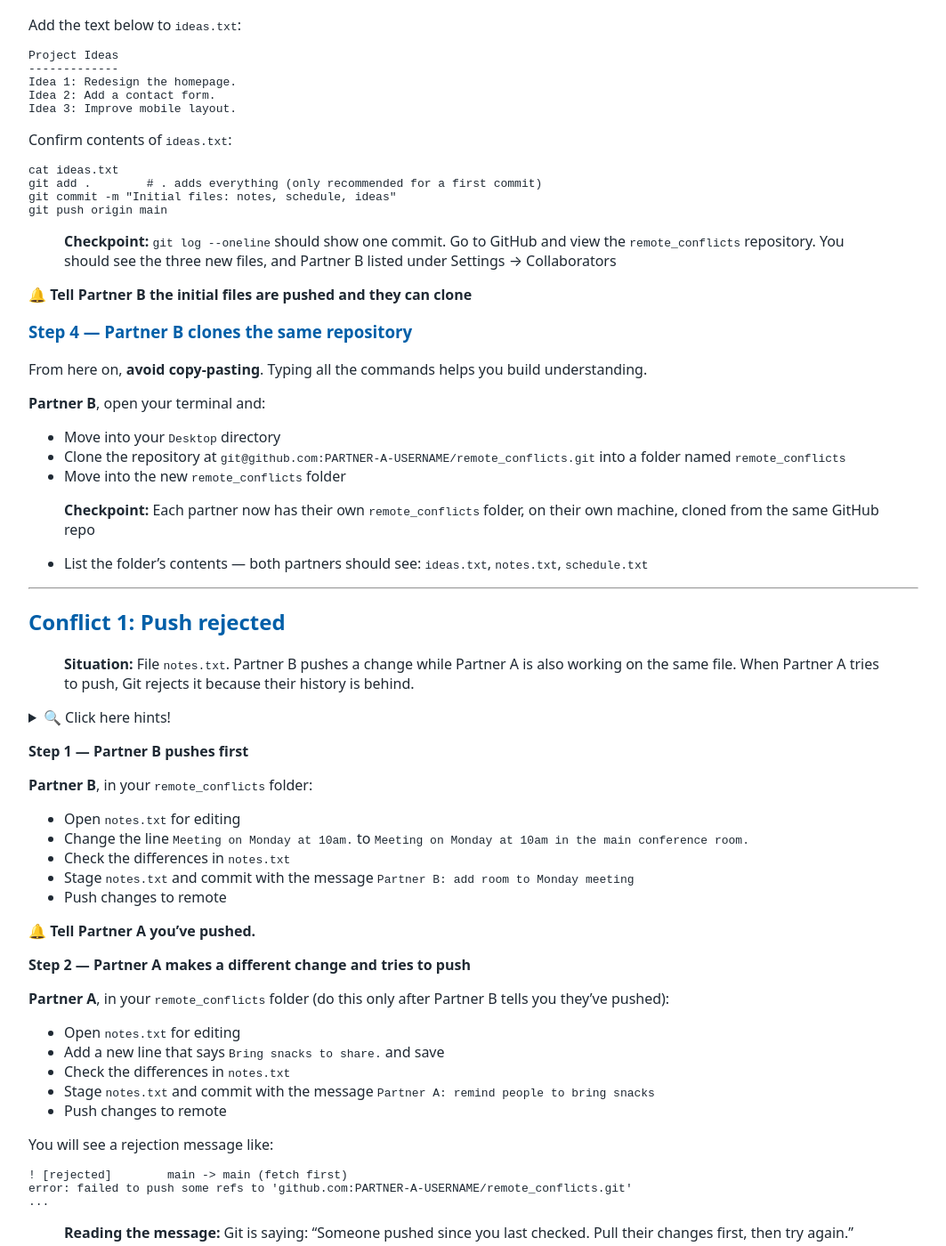
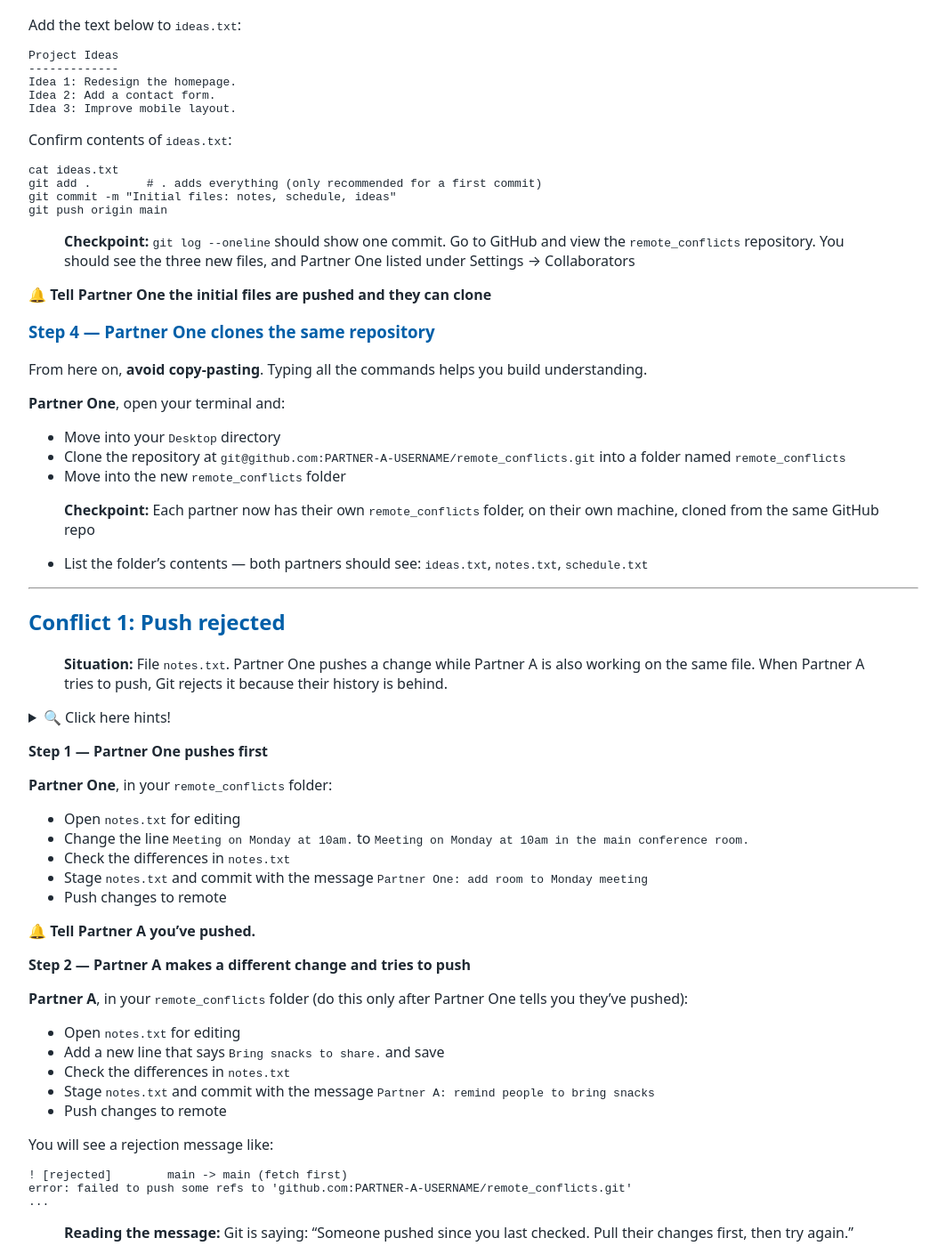
Before and after one commit to tu-delft-library/intermediate_version_control_with_git, a Jekyll site: the page built from material_for_participants/PRACTICAL_remote_conflicts.md, in a window 1280 px wide and 1400 px high, scrolled down 2194 px. Shown: the whole window at 89% size, without its empty margins (108-1171 px from the left). Built offline with Jekyll 4.4.1, drawn with Linux system fonts in a browser that asks for light colours; our own code applies the rules of GitHub Pages for plain Markdown files; some of the changed text lies outside the part shown.

Commit message:
PRACTICAL: renaming Partner B with Partner One

````diff
--- a/material_for_participants/PRACTICAL_remote_conflicts.md
+++ b/material_for_participants/PRACTICAL_remote_conflicts.md
@@ -1,6 +1,6 @@
 # PRACTICAL | Conflicts with Remote Repositories (Pair Exercise)
 
-This version is done with a real partner instead of two clones on one machine. You'll play the roles **Partner A** and **Partner B**. Decide now who is who — Partner A owns the repository, Partner B is invited as a collaborator.
+You'll play the roles **Partner A** and **Partner One**. Decide now who is who — Partner A owns the repository, Partner One is invited as a collaborator.
 
 At several points you must **wait for your partner** before continuing — these are marked with 🔔.
 
@@ -48,23 +48,23 @@ Click on the `SSH` tab and copy the clone URL. It will look like:
 git@github.com:PARTNER-A-USERNAME/remote_conflicts.git
 ```
 
-### Step 2 — Partner A adds Partner B as a collaborator
+### Step 2 — Partner A adds Partner One as a collaborator
 
 **Partner A:**
 
 - In the new repository, go to **Settings → Collaborators**
 - Click **Add people**
-- Enter Partner B's GitHub username or the email tied to their GitHub account
+- Enter Partner One's GitHub username or the email tied to their GitHub account
 - Send the invite
 
-🔔 **Tell Partner B their GitHub invite has been sent**
+🔔 **Tell Partner One their GitHub invite has been sent**
 
-**Partner B:**
+**Partner One:**
 
 - Check your email or your GitHub notifications for the invite
 - Accept it
 
-🔔 **Partner B confirms to Partner A** that the invite has been accepted
+🔔 **Partner One confirms to Partner A** that the invite has been accepted
 
 ### Step 3 — Partner A clones it and adds the starting files
 
@@ -126,15 +126,15 @@ git commit -m "Initial files: notes, schedule, ideas"
 git push origin main
 ```
 
-> **Checkpoint:** `git log --oneline` should show one commit. Go to GitHub and view the `remote_conflicts` repository. You should see the three new files, and Partner B listed under Settings → Collaborators
+> **Checkpoint:** `git log --oneline` should show one commit. Go to GitHub and view the `remote_conflicts` repository. You should see the three new files, and Partner One listed under Settings → Collaborators
 
-🔔 **Tell Partner B the initial files are pushed and they can clone**
+🔔 **Tell Partner One the initial files are pushed and they can clone**
 
-### Step 4 — Partner B clones the same repository
+### Step 4 — Partner One clones the same repository
 
 From here on, **avoid copy-pasting**. Typing all the commands helps you build understanding.
 
-**Partner B**, open your terminal and:
+**Partner One**, open your terminal and:
 - Move into your `Desktop` directory
 - Clone the repository at `git@github.com:PARTNER-A-USERNAME/remote_conflicts.git` into a folder named `remote_conflicts`
 - Move into the new `remote_conflicts` folder
@@ -147,7 +147,7 @@ From here on, **avoid copy-pasting**. Typing all the commands helps you build un
 
 ## Conflict 1: Push rejected
 
-> **Situation:** File `notes.txt`. Partner B pushes a change while Partner A is also working on the same file. When Partner A tries to push, Git rejects it because their history is behind.
+> **Situation:** File `notes.txt`. Partner One pushes a change while Partner A is also working on the same file. When Partner A tries to push, Git rejects it because their history is behind.
 
 <details>
 <summary>🔍 Click here hints! </summary>
@@ -161,20 +161,20 @@ From here on, **avoid copy-pasting**. Typing all the commands helps you build un
 </details>
 
 
-**Step 1 — Partner B pushes first**
+**Step 1 — Partner One pushes first**
 
-**Partner B**, in your `remote_conflicts` folder:
+**Partner One**, in your `remote_conflicts` folder:
 - Open `notes.txt` for editing
 - Change the line `Meeting on Monday at 10am.` to `Meeting on Monday at 10am in the main conference room.`
 - Check the differences in `notes.txt`
-- Stage `notes.txt` and commit with the message `Partner B: add room to Monday meeting`
+- Stage `notes.txt` and commit with the message `Partner One: add room to Monday meeting`
 - Push changes to remote
 
 🔔 **Tell Partner A you've pushed.**
 
 **Step 2 — Partner A makes a different change and tries to push**
 
-**Partner A**, in your `remote_conflicts` folder (do this only after Partner B tells you they've pushed):
+**Partner A**, in your `remote_conflicts` folder (do this only after Partner One tells you they've pushed):
 - Open `notes.txt` for editing
 - Add a new line that says `Bring snacks to share.` and save
 - Check the differences in `notes.txt`
@@ -220,9 +220,9 @@ Check that both changes are in `notes.txt` and push:
 
 > **Success:** Partner A's push is accepted. `notes.txt` includes both changes. `git log --oneline --graph` shows a merge commit.
 
-🔔 **Tell Partner B you've pushed the merge.**
+🔔 **Tell Partner One you've pushed the merge.**
 
-**Partner B**, sync up so you're both on the same page:
+**Partner One**, sync up so you're both on the same page:
 - Pull the latest changes from `origin/main`
 - View the contents of `notes.txt`
 
@@ -232,14 +232,14 @@ Check that both changes are in `notes.txt` and push:
 
 > **Situation:** File `schedule.txt`. This time, both partners edit the **same line** before either of you pulls. When you pull, Git can't merge automatically and stops to ask you to decide.
 
-**Step 1 — Partner B edits and pushes**
+**Step 1 — Partner One edits and pushes**
 
-**Partner B:**
+**Partner One:**
 - Pull the latest changes from `origin/main`
 - Open `schedule.txt` for editing
 - Change the line `Wednesday: Free` to `Wednesday: Workshop (morning)`
 - Check the differences in `schedule.txt`
-- Stage `schedule.txt` and commit with the message `Partner B: add workshop to Wednesday`
+- Stage `schedule.txt` and commit with the message `Partner One: add workshop to Wednesday`
 - Push changes to remote
 
 🔔 **Don't tell Partner A yet** — the point of this exercise is that Partner A edits the same line without knowing.
@@ -297,9 +297,9 @@ Wednesday: Workshop (morning), office day after lunch
 
 > **Success:** `schedule.txt` has no conflict markers. `git push` is accepted. `git log --oneline --graph` shows a merge commit.
 
-🔔 **Tell Partner B to pull.**
+🔔 **Tell Partner One to pull.**
 
-**Partner B:**
+**Partner One:**
 - Pull the latest changes from `origin/main`
 - View the contents of `schedule.txt`
 
@@ -309,14 +309,14 @@ Wednesday: Workshop (morning), office day after lunch
 
 > **Situation:** File `ideas.txt`. Both of you add a new idea to the end of the file while "offline" (i.e. without checking in with each other or pulling). When you pull, Git sees two separate histories that have "diverged" — neither partner is simply ahead of the other.
 
-**Step 1 — Partner B adds an idea and pushes**
+**Step 1 — Partner One adds an idea and pushes**
 
-**Partner B:**
+**Partner One:**
 - Pull the latest changes from `origin/main`
 - Open `ideas.txt` for editing
 - Add a new line at the bottom: `Idea 4: Send a monthly newsletter.`
 - Check the differences in `ideas.txt`
-- Stage `ideas.txt` and commit with the message `Partner B: add newsletter idea`
+- Stage `ideas.txt` and commit with the message `Partner One: add newsletter idea`
 - Push changes to remote
 
 🔔 **Again, hold off telling Partner A** until after their commit in Step 2.
@@ -375,9 +375,9 @@ Delete all conflict markers, save, then:
 - Stage `ideas.txt` and commit with the message `Resolve: keep both new ideas, renumber to 4 and 5`
 - Push changes to remote
 
-🔔 **Tell Partner B to pull and verify.**
+🔔 **Tell Partner One to pull and verify.**
 
-**Partner B:**
+**Partner One:**
 - Pull the latest changes from `origin/main`
 - View the contents of `ideas.txt`
 
@@ -387,9 +387,9 @@ Delete all conflict markers, save, then:
 
 ## Bonus challenge — swap roles
 
-Practise pulling before you start work — the habit that prevents most remote conflicts. This time, **swap roles**: Partner B goes first.
+Practise pulling before you start work — the habit that prevents most remote conflicts. This time, **swap roles**: Partner One goes first.
 
-**Partner B:**
+**Partner One:**
 - Always start your day by pulling the latest changes from `origin/main`
 
 Now make a change, knowing you're up to date:
````
